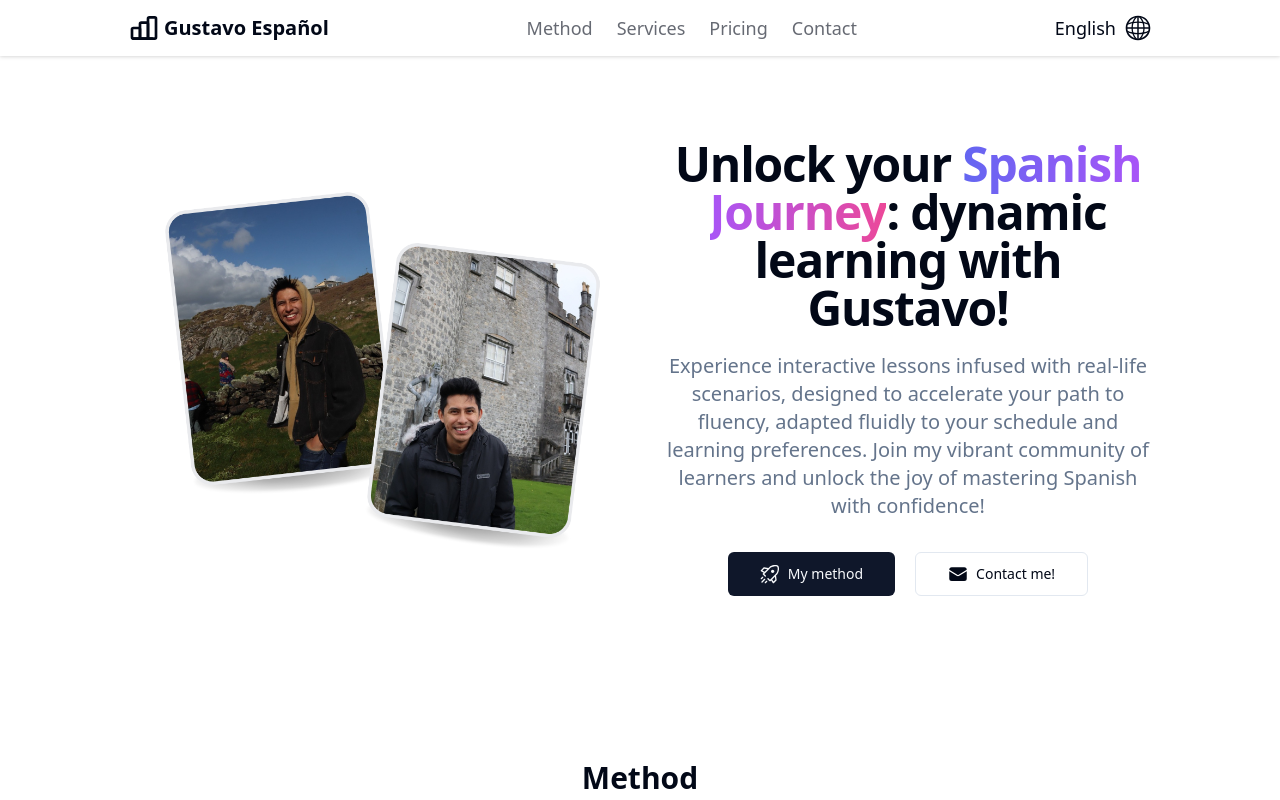
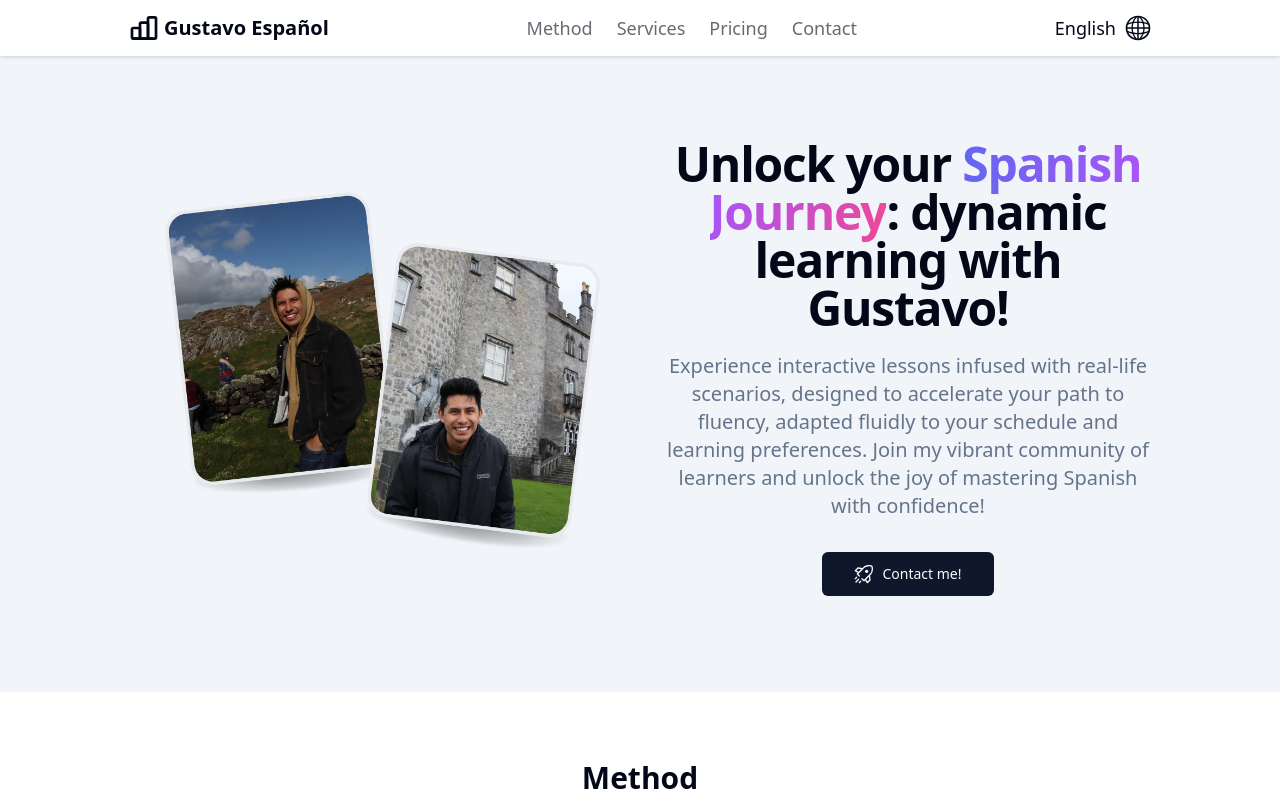
Before and after one commit to gustavoespanol/gustavoespanol.github.io, a Next.js app: page /en in a window 1280 px wide. Shown: the top 800 px of the page. Built offline with nearby package versions, Linux system fonts and the light colour scheme.

Commit message:
feat: visual adjusts

```diff
--- a/src/locales/en.json
+++ b/src/locales/en.json
@@ -12,8 +12,7 @@
   "Hero": {
     "title": "Unlock your <important>Spanish Journey</important>: dynamic learning with Gustavo!",
     "description": "Experience interactive lessons infused with real-life scenarios, designed to accelerate your path to fluency, adapted fluidly to your schedule and learning preferences. Join my vibrant community of learners and unlock the joy of mastering Spanish with confidence!",
-    "primary_button": "My method",
-    "secondary_button": "Contact me!"
+    "button": "Contact me!"
   },
   "Method": {
     "title": "Method",
--- a/src/locales/es.json
+++ b/src/locales/es.json
@@ -12,8 +12,7 @@
   "Hero": {
     "title": "Unlock your <important>Spanish Journey</important>: dynamic learning with Gustavo!",
     "description": "Experience interactive lessons infused with real-life scenarios, designed to accelerate your path to fluency, adapted fluidly to your schedule and learning preferences. Join my vibrant community of learners and unlock the joy of mastering Spanish with confidence!",
-    "primary_button": "My method",
-    "secondary_button": "Contact me!"
+    "button": "Contact me!"
   },
   "Method": {
     "title": "Method",
--- a/src/locales/fr.json
+++ b/src/locales/fr.json
@@ -12,8 +12,7 @@
   "Hero": {
     "title": "Unlock your <important>Spanish Journey</important>: dynamic learning with Gustavo!",
     "description": "Experience interactive lessons infused with real-life scenarios, designed to accelerate your path to fluency, adapted fluidly to your schedule and learning preferences. Join my vibrant community of learners and unlock the joy of mastering Spanish with confidence!",
-    "primary_button": "My method",
-    "secondary_button": "Contact me!"
+    "button": "Contact me!"
   },
   "Method": {
     "title": "Method",
--- a/src/locales/pt.json
+++ b/src/locales/pt.json
@@ -12,8 +12,7 @@
   "Hero": {
     "title": "Unlock your <important>Spanish Journey</important>: dynamic learning with Gustavo!",
     "description": "Experience interactive lessons infused with real-life scenarios, designed to accelerate your path to fluency, adapted fluidly to your schedule and learning preferences. Join my vibrant community of learners and unlock the joy of mastering Spanish with confidence!",
-    "primary_button": "My method",
-    "secondary_button": "Contact me!"
+    "button": "Contact me!"
   },
   "Method": {
     "title": "Method",
--- a/src/templates/Hero.tsx
+++ b/src/templates/Hero.tsx
@@ -5,11 +5,13 @@ import { useTranslations } from 'next-intl';
 import { buttonVariants } from '@/components/ui/button';
 import { CenteredHero } from '@/features/landing/CenteredHero';
 import { Section } from '@/features/landing/Section';
+import { cn } from '@/utils/Helpers';
 
 const Hero = () => {
   const t = useTranslations('Hero');
 
   return (
+    <div className={cn('w-full bg-secondary')}>
       <Section className="py-20 pb-16 md:py-32 md:pb-24">
         <CenteredHero
           title={t.rich('title', {
@@ -21,20 +23,14 @@ const Hero = () => {
           })}
           description={t('description')}
           buttons={
-          <>
-            <a className={buttonVariants({ size: 'lg' })} href="#method">
+            <a className={buttonVariants({ size: 'lg' })} href="#contact">
               <RocketIcon className="mr-2 size-5" />
-              {t('primary_button')}
+              {t('button')}
             </a>
-
-            <a className={buttonVariants({ variant: 'outline', size: 'lg' })} href="#contact">
-              <EnvelopeIcon className="mr-2 size-5" />
-              {t('secondary_button')}
-            </a>
-          </>
           }
         />
       </Section>
+    </div>
   );
 };
 
```
Lines whose indentation alone changed are shown as unchanged.
